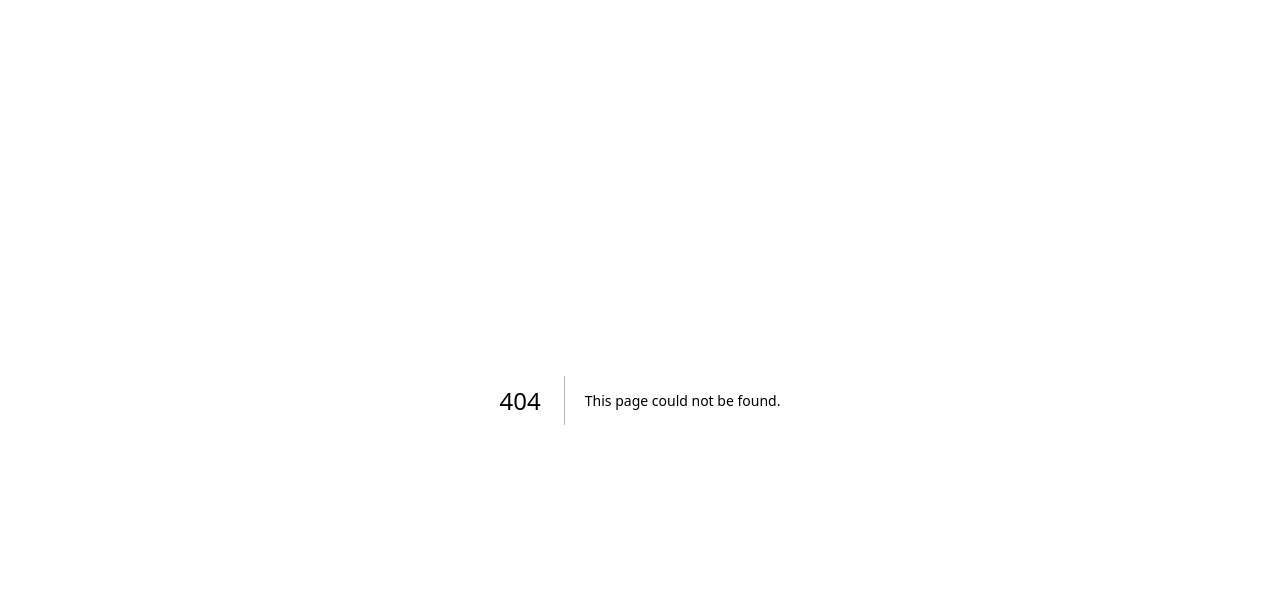
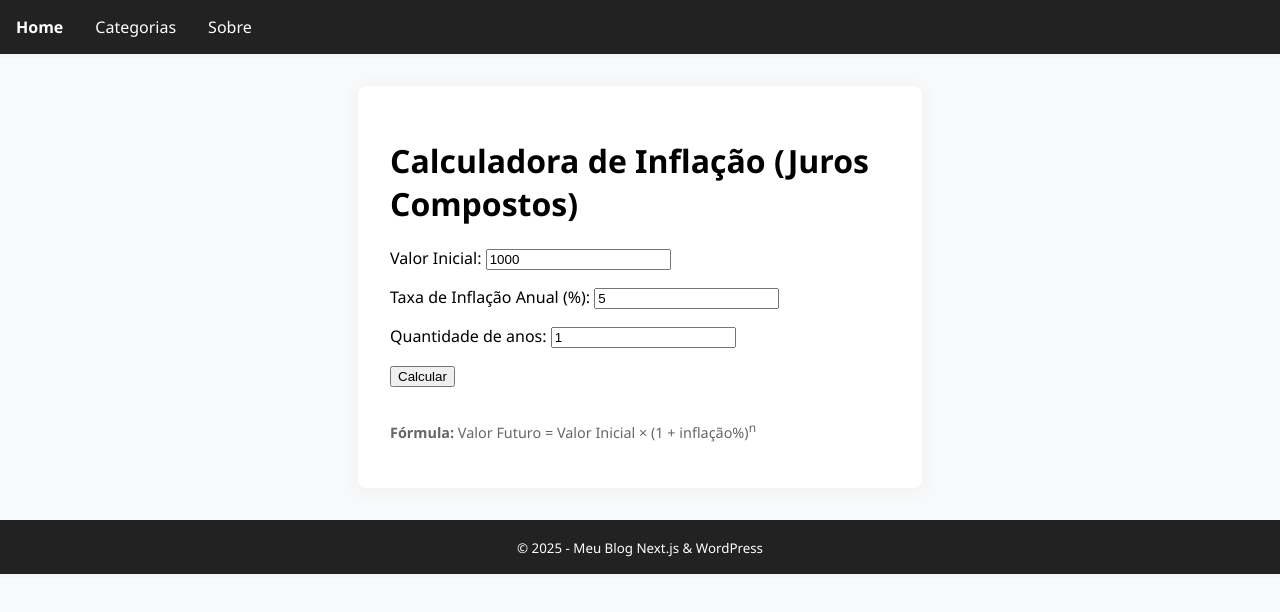
Before and after one commit to renewj/hub, a Next.js app: page /calculadora-inflacao in a window 1280 px wide. Before the commit this address had no page. Shown: the top 612 px of the page. Built offline with nearby package versions, Linux system fonts and the light colour scheme.

Commit message:
Create calculadora-inflacao.js

```diff
--- /dev/null
+++ b/pages/calculadora-inflacao.js
@@ -0,0 +1,77 @@
+import { useState } from 'react'
+import Header from '../components/Header'
+import Footer from '../components/Footer'
+
+function calculateInflation(initialValue, rate, years) {
+  // rate em percentual (ex: 5 para 5%)
+  const inflationRate = rate / 100
+  return initialValue * Math.pow(1 + inflationRate, years)
+}
+
+export default function InflationCalculatorPage() {
+  const [initialValue, setInitialValue] = useState(1000)
+  const [rate, setRate] = useState(5)
+  const [years, setYears] = useState(1)
+  const [result, setResult] = useState(null)
+
+  const handleSubmit = (e) => {
+    e.preventDefault()
+    const value = calculateInflation(Number(initialValue), Number(rate), Number(years))
+    setResult(value)
+  }
+
+  return (
+    <>
+      <Header />
+      <main style={{maxWidth: '500px', margin: '2rem auto', padding: '2rem', background: '#fff', borderRadius: '8px', boxShadow: '0 2px 16px #eee'}}>
+        <h1>Calculadora de Inflação (Juros Compostos)</h1>
+        <form onSubmit={handleSubmit}>
+          <div style={{marginBottom: '1rem'}}>
+            <label>Valor Inicial: </label>
+            <input
+              type="number"
+              value={initialValue}
+              onChange={e => setInitialValue(e.target.value)}
+              step="0.01"
+              min="0"
+              required
+            />
+          </div>
+          <div style={{marginBottom: '1rem'}}>
+            <label>Taxa de Inflação Anual (%): </label>
+            <input
+              type="number"
+              value={rate}
+              onChange={e => setRate(e.target.value)}
+              step="0.01"
+              min="0"
+              required
+            />
+          </div>
+          <div style={{marginBottom: '1rem'}}>
+            <label>Quantidade de anos: </label>
+            <input
+              type="number"
+              value={years}
+              onChange={e => setYears(e.target.value)}
+              min="1"
+              required
+            />
+          </div>
+          <button type="submit">Calcular</button>
+        </form>
+        {result !== null && (
+          <div style={{marginTop: '2rem', fontWeight: 'bold'}}>
+            Valor futuro ajustado pela inflação: R$ {result.toLocaleString('pt-BR', {minimumFractionDigits: 2, maximumFractionDigits: 2})}
+          </div>
+        )}
+        <div style={{marginTop: '2rem', fontSize: '0.9rem', color: '#666'}}>
+          <p>
+            <strong>Fórmula:</strong> Valor Futuro = Valor Inicial × (1 + inflação%)<sup>n</sup>
+          </p>
+        </div>
+      </main>
+      <Footer />
+    </>
+  )
+}
```
